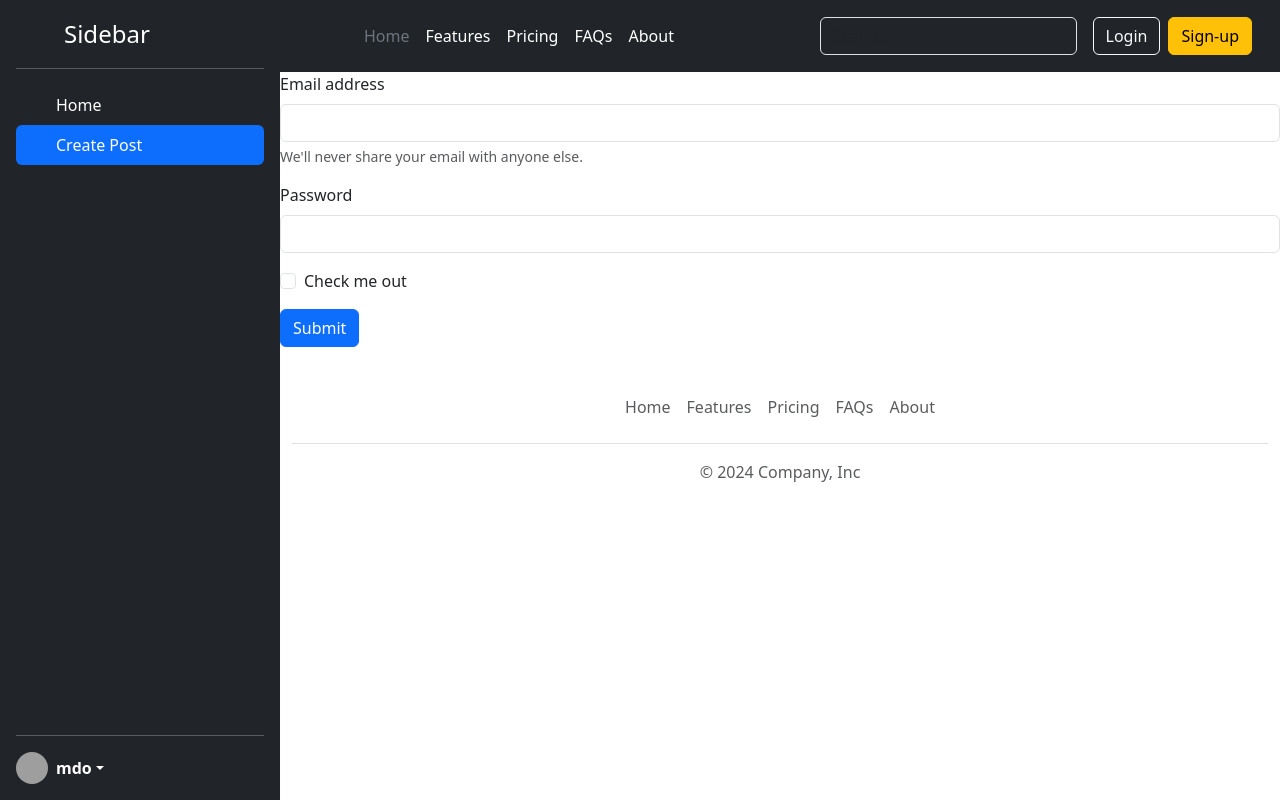
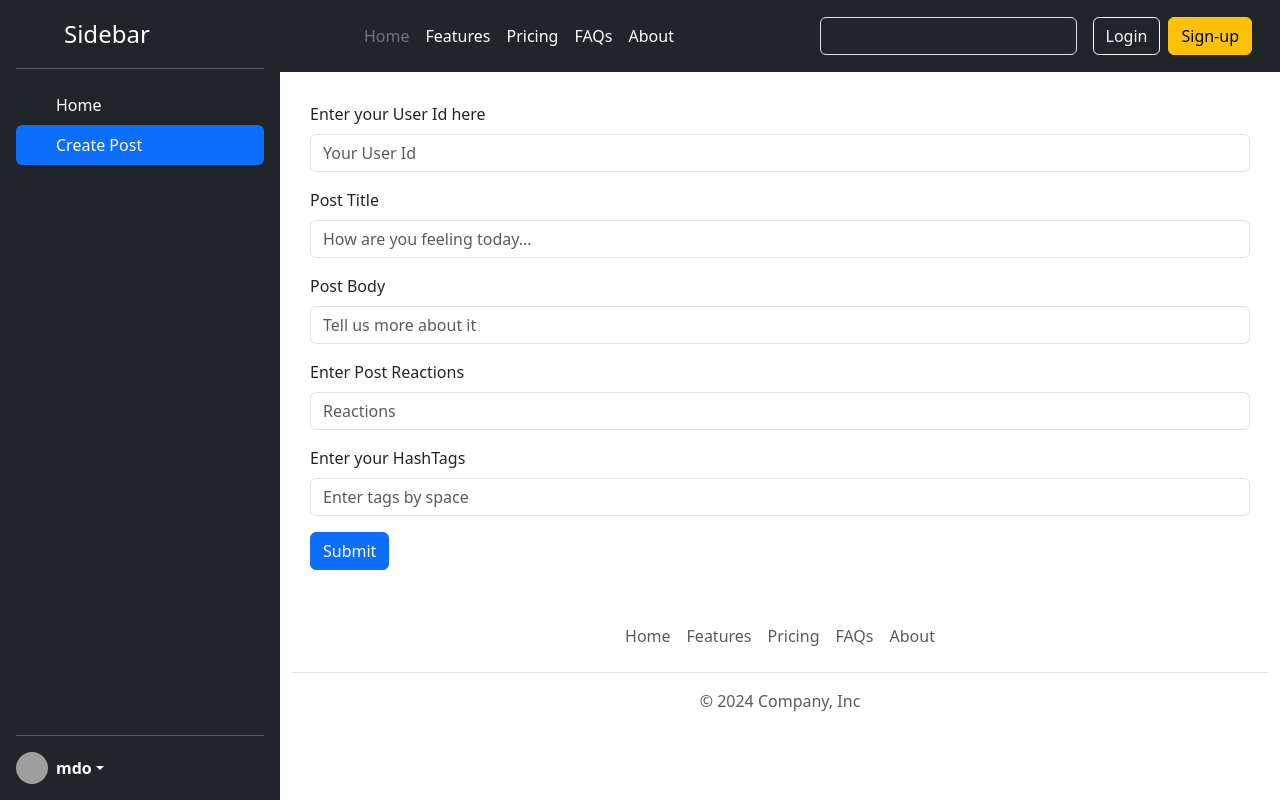
Before and after one commit to k-thakor/KSocialMedia, a React (Vite) app: page / in a window 1280 px wide. Both pictures are taken after a click on the item "Create Post". Built offline with nearby package versions, Linux system fonts and the light colour scheme; grey boxes are pictures that could not be loaded.

Commit message:
feat: add product

```diff
--- a/src/App.jsx
+++ b/src/App.jsx
@@ -18,8 +18,9 @@ function App() {
       <div className={styles.content}>
         <Header />
         {selectedTab==="Home"?
-        <PostList/>:
-        <CreatePost/>
+        <PostList/>
+        :
+        <CreatePost setSelectedTab={setSelectedTab}/>
         }
         <Footer />
       </div>
--- a/src/components/CreatePost.jsx
+++ b/src/components/CreatePost.jsx
@@ -1,18 +1,54 @@
-const CreatePost = () => {
+import { useContext, useRef } from "react";
+import styles from "./CreatePost.module.css";
+import { PostListContext } from "../store/post-list-store";
+const CreatePost = ({setSelectedTab}) => {
+
+  const userIdElement =useRef();
+  const postTitleElement =useRef();
+  const postBodyElement =useRef();
+  const reactionsElement =useRef();
+  const tagsElement =useRef();
+
+  const {addPost} =useContext(PostListContext);
+  const handleSubmit=(event)=>{
+    event.preventDefault();
+    const userId=userIdElement.current.value;
+    const postTitle=postTitleElement.current.value;
+    const postBody=postBodyElement.current.value;
+    const reactions=reactionsElement.current.value;
+    const tags=(tagsElement.current.value).split(" ");
+
+    addPost(userId,postTitle,postBody,reactions,tags);
+
+    userIdElement.current.value="";
+    postTitleElement.current.value="";
+    postBodyElement.current.value="";
+    reactionsElement.current.value="";
+    tagsElement.current.value="";
+
+    setSelectedTab("Home");
+  }
   return (
-    <form>
+    <form className={styles.create_post} onSubmit={(event)=>handleSubmit(event)}>
     <div className="mb-3">
-      <label htmlFor="exampleInputEmail1" className="form-label">Email address</label>
-      <input type="email" className="form-control" id="exampleInputEmail1" aria-describedby="emailHelp"/>
-      <div id="emailHelp" className="form-text">We'll never share your email with anyone else.</div>
+      <label htmlFor="userId" className="form-label">Enter your User Id here</label>
+      <input type="text" ref={userIdElement} className="form-control" id="userId" placeholder="Your User Id"/>
     </div>
     <div className="mb-3">
-      <label htmlFor="exampleInputPassword1" className="form-label">Password</label>
-      <input type="password" className="form-control" id="exampleInputPassword1"/>
+      <label htmlFor="postTitle" className="form-label">Post Title</label>
+      <input type="text" ref={postTitleElement} className="form-control" id="postTitle" placeholder="How are you feeling today..."/>
     </div>
-    <div className="mb-3 form-check">
-      <input type="checkbox" className="form-check-input" id="exampleCheck1"/>
-      <label className="form-check-label" htmlFor="exampleCheck1">Check me out</label>
+    <div className="mb-3">
+      <label htmlFor="postBody" className="form-label">Post Body</label>
+      <input type="text" ref={postBodyElement} className="form-control" id="postBody" placeholder="Tell us more about it"/>
+    </div>
+    <div className="mb-3">
+      <label htmlFor="reactions" className="form-label">Enter Post Reactions</label>
+      <input type="text" ref={reactionsElement} className="form-control" id="reactions" placeholder="Reactions"/>
+    </div>
+    <div className="mb-3">
+      <label htmlFor="tags" className="form-label">Enter your HashTags</label>
+      <input type="text" ref={tagsElement} className="form-control" id="tags" placeholder="Enter tags by space"/>
     </div>
     <button type="submit" className="btn btn-primary">Submit</button>
   </form>
--- /dev/null
+++ b/src/components/CreatePost.module.css
@@ -0,0 +1,3 @@
+.create_post{
+  margin: 30px;
+}
--- a/src/store/post-list-store.jsx
+++ b/src/store/post-list-store.jsx
@@ -6,7 +6,6 @@ const DEFAULT_POST_LIST=[{
   body:'Hi Friends, I am going to Mumbai for the vacations. Hope to enjoy a lot!!!!',
   reactions:2,
   userId:'116',
-  url:'KSocialMedia/src/assets/graduation.jpg',
   tags:['vacation','Mumbai','Enjoy']
 },{
   id:'2',
@@ -14,7 +13,6 @@ const DEFAULT_POST_LIST=[{
   body:'4 saal ki masti ke bad bhi ho gye hai pass',
   reactions:15,
   userId:'16',
-  url:'',
   tags:['pass','graduation','unbelievable']
 }];
 //created context for postList
@@ -24,12 +22,15 @@ export const PostListContext=createContext({postList:[],
 })
 
 const postListReducer=(currPostList,action)=>{
-   console.log(action)
     let newPostList=currPostList;
     if(action.type==="DELETE_POST")
     {
       newPostList=currPostList.filter((post)=>post.id !==action.payload.postId)
     }
+    else if(action.type==="ADD_POST")
+      {
+       newPostList=[action.payload,...newPostList];
+      }
   return newPostList;
 }
 
@@ -38,11 +39,12 @@ const PostListProvider=({children})=>{
 
   const [postList, dispatchPostList]=useReducer(postListReducer,DEFAULT_POST_LIST);
 
-  const addPost=(postId)=>{
+  const addPost=(userId,postTitle,postBody,reactions,tags)=>{
     dispatchPostList({
-      type:"DELETE_POST",
+      type:"ADD_POST",
       payload:{
-        postId
+        id:Date.now(),
+        userId,title:postTitle,body:postBody,reactions,tags
       }
     });
 
```
